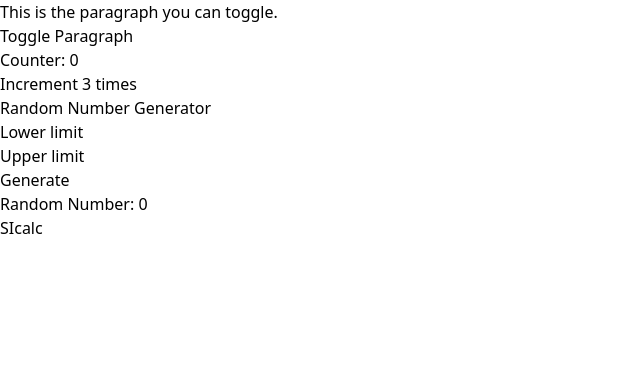
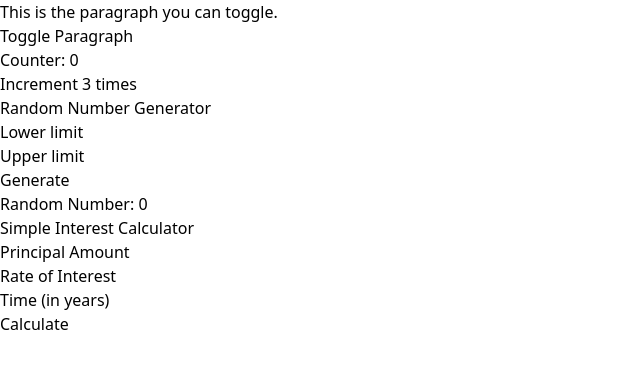
Before and after one commit to Kuwar20/backend-p, a React (Vite) app in the folder 21-comBasedLearning/codedammQ/: page / in a window 1280 px wide. Shown: the top 368 px of the page, without its empty margins (0-640 px from the left). Built offline with nearby package versions, Linux system fonts and the light colour scheme.

Commit message:
Logic implemented

```diff
--- a/21-comBasedLearning/codedammQ/src/components/SIcalc.jsx
+++ b/21-comBasedLearning/codedammQ/src/components/SIcalc.jsx
@@ -1,8 +1,47 @@
-import React from 'react'
+import React, { useState } from 'react'
 
 const SIcalc = () => {
+    const [principal, setPrincipal] = useState('')
+    const [rate, setRate] = useState('')
+    const [time, setTime] = useState('')
+    const [result, setResult] = useState(null)
+
+    const CalculateSI = (e) => {
+        e.preventDefault()
+        const SI = (principal * rate * time) / 100
+        setResult(SI)
+    }
+
+
     return (
-        <div>SIcalc</div>
+        <div>
+            <h1>Simple Interest Calculator</h1>
+            <form onSubmit={CalculateSI}>
+                <label>Principal Amount</label>
+                <input type="number"
+                    value={principal}
+                    min={0}
+                    onChange={(e) => setPrincipal(e.target.value)}
+                    />
+                <br />
+                <label>Rate of Interest</label>
+                <input type="number"
+                    value={rate}
+                    min={0}
+                    onChange={(e) => setRate(e.target.value)}
+                />
+                <br />
+                <label>Time (in years)</label>
+                <input type="number"
+                    value={time}
+                    min={0}
+                    onChange={(e) => setTime(e.target.value)}
+                />
+                <br />
+                <button type='submit'>Calculate</button>
+            </form>
+            {result !== null && <h2>Simple Interest: {result.toFixed(2)}</h2>}
+        </div>
     )
 }
 
```
